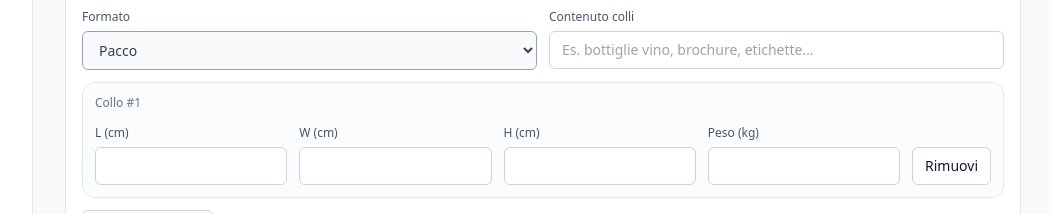
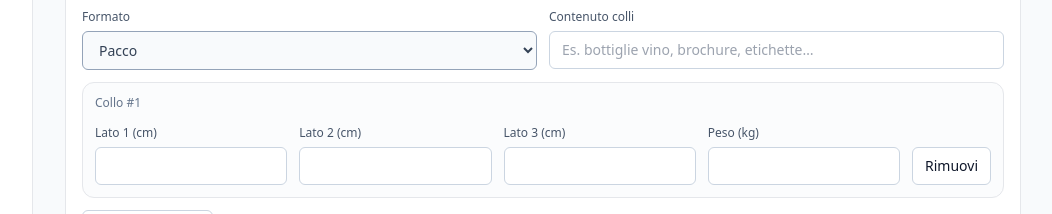
Before and after one commit to SPST-WINE/spst-dashboard, a Next.js app: page /dashboard/nuova/altro in a window 1280 px wide. Shown: the part 780-994 px from the top of the page, without its empty margins (227-1279 px from the left). Built offline with nearby package versions, Linux system fonts and the light colour scheme.

Commit message:
Update ColliCard.tsx

```diff
--- a/components/nuova/ColliCard.tsx
+++ b/components/nuova/ColliCard.tsx
@@ -95,7 +95,7 @@ export default function ColliCard({
             {/* Riga unica con tutti i campi + bottone rimuovi allineato a destra */}
             <div className="flex flex-wrap items-end gap-3">
               <NumberField
-                label="L (cm)"
+                label="Lato 1 (cm)"
                 value={c.lunghezza_cm}
                 onChange={(v) => update(i, { lunghezza_cm: v })}
                 min={0}
@@ -103,7 +103,7 @@ export default function ColliCard({
                 className="min-w-[120px] flex-1"
               />
               <NumberField
-                label="W (cm)"
+                label="Lato 2 (cm)"
                 value={c.larghezza_cm}
                 onChange={(v) => update(i, { larghezza_cm: v })}
                 min={0}
@@ -111,7 +111,7 @@ export default function ColliCard({
                 className="min-w-[120px] flex-1"
               />
               <NumberField
-                label="H (cm)"
+                label="Lato 3 (cm)"
                 value={c.altezza_cm}
                 onChange={(v) => update(i, { altezza_cm: v })}
                 min={0}
```
